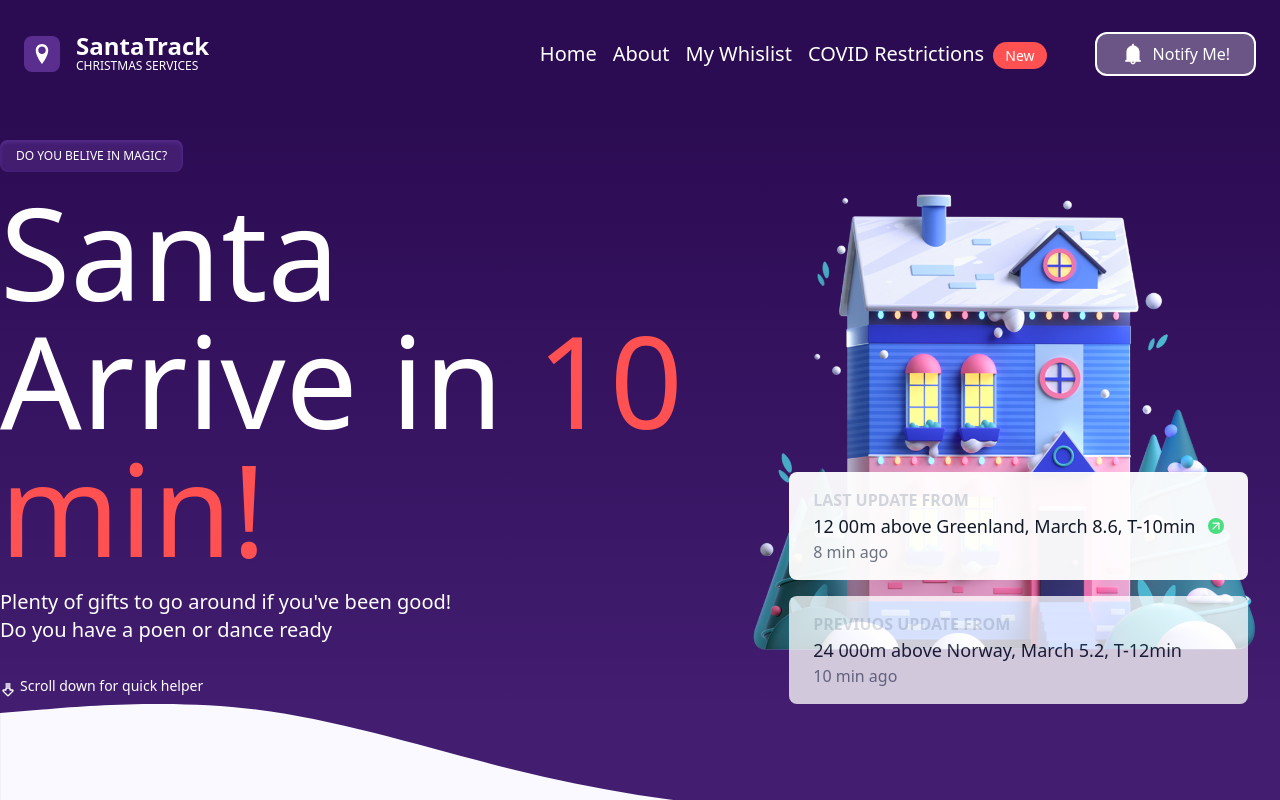
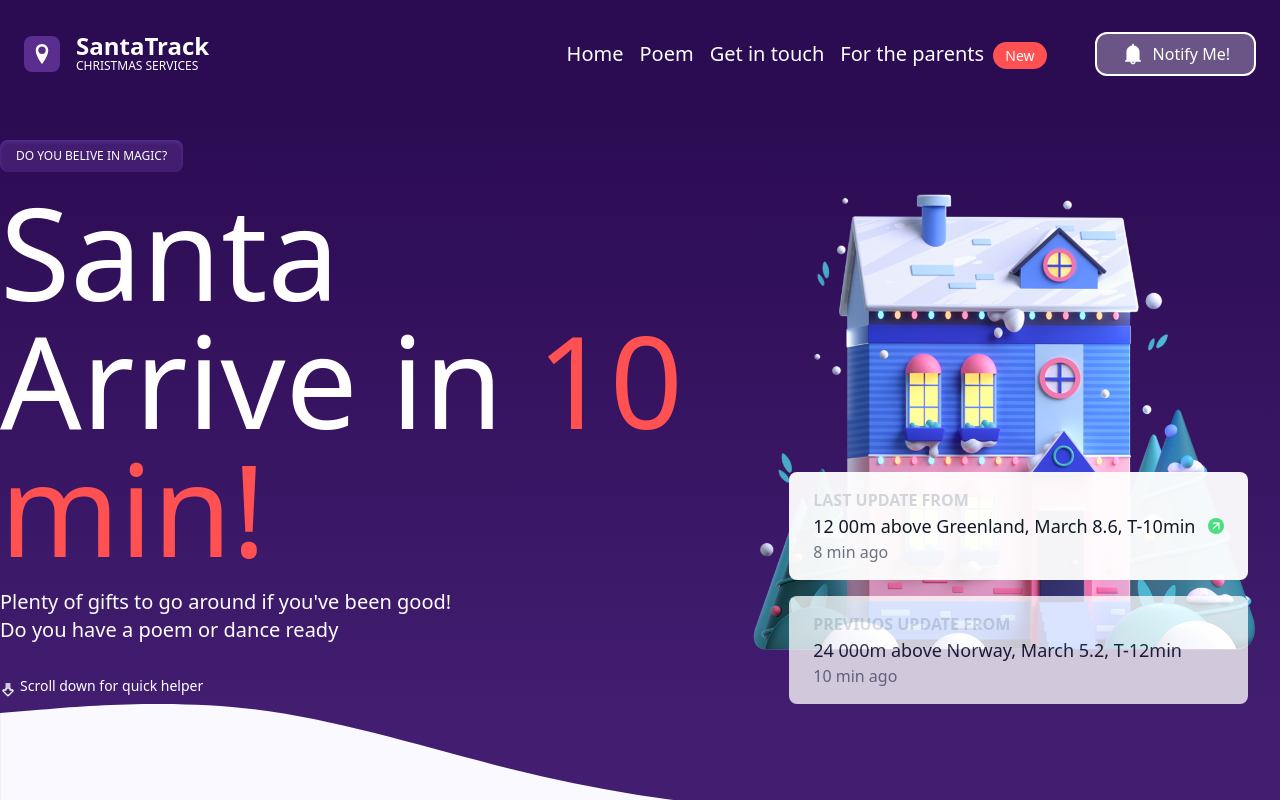
Before and after one commit to GeraAlcantara/xmasLandingPage, a React (Vite) app: page / in a window 1280 px wide. Shown: the top 800 px of the page. Built offline with nearby package versions, Linux system fonts and the light colour scheme.

Commit message:
adding smooth scroll and navigation to page

```diff
--- a/src/App.css
+++ b/src/App.css
@@ -5,3 +5,6 @@
 .swiper-button-prev {
   color: #421d70 !important;
 }
+html {
+  scroll-behavior: smooth;
+}
--- a/src/App.tsx
+++ b/src/App.tsx
@@ -23,7 +23,7 @@ function App() {
       <div className='-mb-[1px]'>
         <img src={WaveBanner} alt='wave' />
       </div>
-      <section className=' bg-brandPurple-50'>
+      <section className=' bg-brandPurple-50' id='poem'>
         {/* Imagenes flotantes */}
         <div className='relative w-1/3 '>
           <div className='relative top-0 -translate-y-1/4 md:-translate-y-2/4 xl:-translate-y-1/4 transition-all duration-500'>
@@ -75,7 +75,7 @@ function App() {
         <img src={Wavebottom} alt='wave' />
       </div>
       {/* get in touch  */}
-      <section className='text-white'>
+      <section className='text-white' id='getintouch'>
         <div className='flex flex-col items-center justify-center p-4 xl:p-16 gap-8 w-full '>
           <header className='flex flex-col gap-1 justify-center items-center'>
             <h2 className='text-center text-4xl md:text-3xl border-gray-200 font-semibold mb-2'>Get in touch with Santa Claus</h2>
@@ -110,20 +110,20 @@ function App() {
       <div className='-mb-[1px] '>
         <img src={Wavebottom2} alt='wave' />
       </div>
-      {/* clientes Grinch, Mi pobre angelito, Jack the nightmare before chrismas, pawpatrol, buenaidea mala idea Animanics */}
-      <div className='bg-brandPurple-50'>
+
+      <section className='bg-brandPurple-50'>
         <header className='flex flex-col gap-1 justify-center items-center'>
           <h2 className='text-center text-3xl md:text-4xl border-gray-200 font-bold mb-2'>Our clients</h2>
           <p className='text-sm font-light text-center'>The good and the bad reviews help us improve our service </p>
           <div className='bg-gray-900 w-10 h-[2px]'></div>
         </header>
         <Clients />
-      </div>
+      </section>
       {/* divider */}
       <div className='-mt-[2px] rotate-180 '>
         <img src={Wavebottom2} alt='wave' />
       </div>
-      <div className='bg-brandPurple-600 relative '>
+      <section className='bg-brandPurple-600 relative ' id='forparents'>
         <div className='absolute -translate-y-3/4  lg:-translate-y-full left-8 w-1/3  lg:w-1/4 z-10'>
           <img src={Rudolf} alt='rudolf' />
         </div>
@@ -141,7 +141,7 @@ function App() {
               <p>
                 Read more about our commitment to Mexican Peso & the Mexican economy.
                 <a className='text-brandRed' href='#'>
-                  here!
+                  &nbsp;here!.
                 </a>
               </p>
             </header>
@@ -193,7 +193,7 @@ function App() {
             </div>
           </div>
         </div>
-      </div>
+      </section>
       {/* divider */}
       <div className='-mt-[2px] '>
         <img src={Wavebottom2} alt='wave' />
--- a/src/components/Clients.tsx
+++ b/src/components/Clients.tsx
@@ -15,26 +15,26 @@ import CardClients from "./CardClients";
 function Clients() {
   return (
     <Swiper navigation={true} modules={[Navigation]} className='w-[90%] md:w-full m-auto mt-16'>
+      <SwiperSlide className='flex justify-center items-center'>
+        <CardClients
+          author='- Kevin McCallister'
+          quote={`It's great; I asked my family not to forget me again at Christmas and it worked!😉`}
+          image={Homealone}
+          altTxt='Kevin McCallister'
+        ></CardClients>
+      </SwiperSlide>
       <SwiperSlide className='flex justify-center items-center '>
         <CardClients
           author='- El Grinch'
-          quote='No no no, nunca le manden carta a Santa Claus es un gordito mentiroso!!! 😡'
+          quote={`No no no, never send a letter to Santa Claus, he's a fat liar!!! 😡`}
           image={Grinch}
           altTxt='El grinch'
         ></CardClients>
       </SwiperSlide>
       <SwiperSlide className='flex justify-center items-center'>
         <CardClients
-          author='- Kevin McCallister'
-          quote='Es Genial; pedí que no me olvidarán mi familia otra vez en Navidad y funciono 🤣'
-          image={Homealone}
-          altTxt='Kevin McCallister'
-        ></CardClients>
-      </SwiperSlide>
-      <SwiperSlide className='flex justify-center items-center'>
-        <CardClients
           author='- Jack Skellington'
-          quote='“Creo que este año ha sido el menos horrible, ya que descubri SantaTracker ya no pierdo a Santa Claus 🤣'
+          quote={`I think this year has been the least horrible, since I discovered SantaTracker I don't lose Santa Claus anymore 🤣`}
           image={Jack}
           altTxt='Jack Skellington'
         ></CardClients>
--- a/src/components/Header.tsx
+++ b/src/components/Header.tsx
@@ -21,14 +21,14 @@ function Header() {
               <a href='#'>Home</a>
             </li>
             <li className='text-white text-xl '>
-              <a href='#'>About</a>
+              <a href='#poem'>Poem</a>
             </li>
             <li className='text-white text-xl '>
-              <a href='#'>My Whislist</a>
+              <a href='#getintouch'>Get in touch</a>
             </li>
             <li className='text-white text-xl '>
-              <a href='#'>
-                COVID Restrictions <span className='bg-brandRed text-white px-3 py-1 ml-1 font-medium rounded-full leading-tight text-sm'>New</span>
+              <a href='#forparents'>
+                For the parents <span className='bg-brandRed text-white px-3 py-1 ml-1 font-medium rounded-full leading-tight text-sm'>New</span>
               </a>
             </li>
           </ul>
@@ -43,9 +43,9 @@ function Header() {
         </button>
         {/* mobile menu */}
         <div className={`${showMenu ? "block" : "hidden"} lg:hidden `}>
-          <div className='bg-brandPurple-700 absolute top-0 left-0 w-full min-h-screen z-50'>
-            <div className='container m-auto'>
-              <div className=' flex justify-end py-2 px-6 md:px-0 m-auto'>
+          <div className='bg-brandPurple-700 fixed top-0 left-0 w-full min-h-screen py-2 px-6 lg:py-8 z-50'>
+            <div className='container m-auto '>
+              <div className=' flex justify-end  m-auto'>
                 <button onClick={handleShowMenu} className=' bg-brandPurple-400 rounded-lg text-gray-900 '>
                   <span className='sr-only'>close</span>
                   <RiCloseFill className=' text-2xl p-2 box-content' />
@@ -53,17 +53,23 @@ function Header() {
               </div>
               <ul className='flex flex-col gap-4 font-light h-[calc(100vh-200px)] justify-around items-center'>
                 <li className='text-white text-xl '>
-                  <a href='#'>Home</a>
+                  <a onClick={handleShowMenu} href='#'>
+                    Home
+                  </a>
                 </li>
                 <li className='text-white text-xl '>
-                  <a href='#'>About</a>
+                  <a onClick={handleShowMenu} href='#poem'>
+                    Poem
+                  </a>
                 </li>
                 <li className='text-white text-xl '>
-                  <a href='#'>My Whislist</a>
+                  <a onClick={handleShowMenu} href='#getintouch'>
+                    Get in touch{" "}
+                  </a>
                 </li>
                 <li className='text-white text-xl '>
-                  <a href='#'>
-                    COVID Restrictions <span className='bg-brandRed text-white px-3 py-1 ml-1 font-medium rounded-full leading-tight text-sm'>New</span>
+                  <a onClick={handleShowMenu} href='#forparents'>
+                    For the parents <span className='bg-brandRed text-white px-3 py-1 ml-1 font-medium rounded-full leading-tight text-sm'>New</span>
                   </a>
                 </li>
               </ul>
--- a/src/components/Hero.tsx
+++ b/src/components/Hero.tsx
@@ -16,7 +16,7 @@ function Hero() {
           </h1>
           <div className='text-xl mb-4'>
             <p>Plenty of gifts to go around if you've been good!</p>
-            <p>Do you have a poen or dance ready</p>
+            <p>Do you have a poem or dance ready</p>
           </div>
           <div className='flex items-center text-white gap-1'>
             <TbArrowBigDownLines />
```
